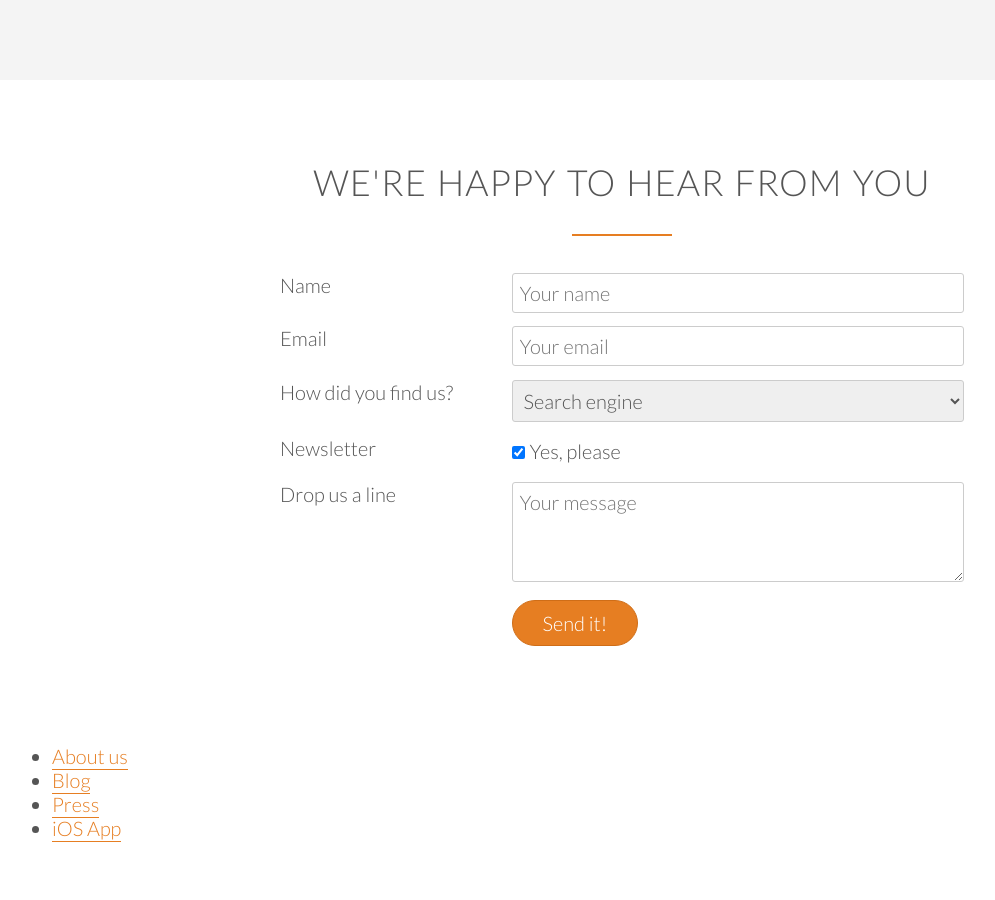
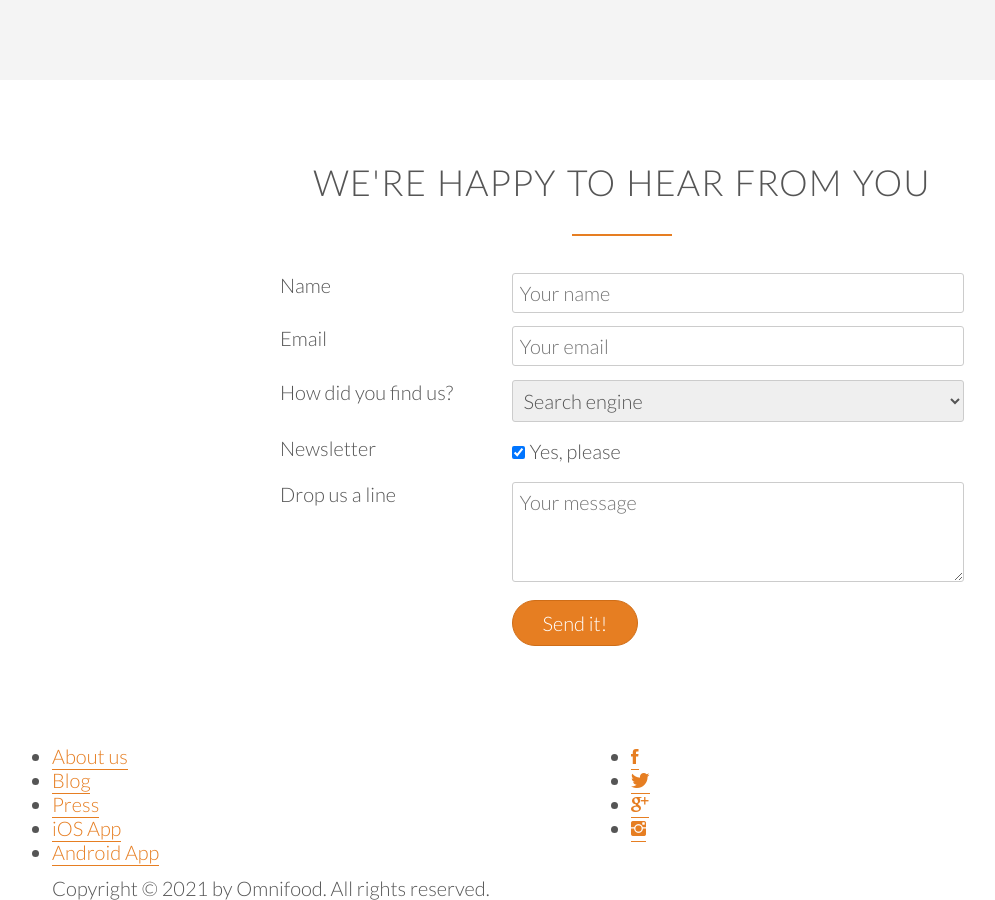
Before and after one commit to odacrem123/Omni-Food-Company, a Jekyll site: the page index.html, which Jekyll copies as it is, in a window 1280 px wide and 900 px high, scrolled down 4679 px. Shown: the whole window, without its empty margins (18-1013 px from the left). Built offline with Jekyll 4.4.1, drawn with Linux system fonts in a browser that asks for light colours; some web fonts are replaced; before the commit the page ends 5531 px from its top, so only the background shows below that.

Commit message:
additional footer html
added ionic icons and paragraphs

```diff
--- a/index.html
+++ b/index.html
@@ -382,13 +382,23 @@
                         <li><a href="#">Blog</a></li>
                         <li><a href="#">Press</a></li>
                         <li><a href="#">iOS App</a></li>
+                        <li><a href="#">Android App</a></li>
                     </ul>
                 </div>
                 <div class="col span-1-of-2">
-
+                    <ul class="social-links">
+                        <li><a href="#"><i class="ion-social-facebook"></i></a></li>
+                        <li><a href="#"><i class="ion-social-twitter"></i></a></li>
+                        <li><a href="#"><i class="ion-social-googleplus"></i></a></li>
+                        <li><a href="#"><i class="ion-social-instagram"></i></a></li>
+                    </ul>
                 </div>
             </div>
-
+            <div class="row">
+                <p>
+                    Copyright &copy; 2021 by Omnifood. All rights reserved.
+                </p>
+            </div>
 
 
         </footer>
```
